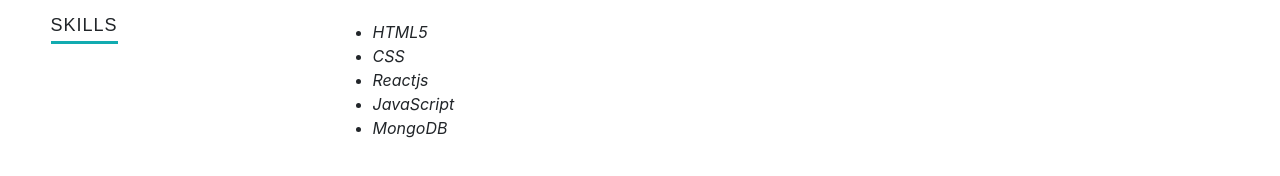
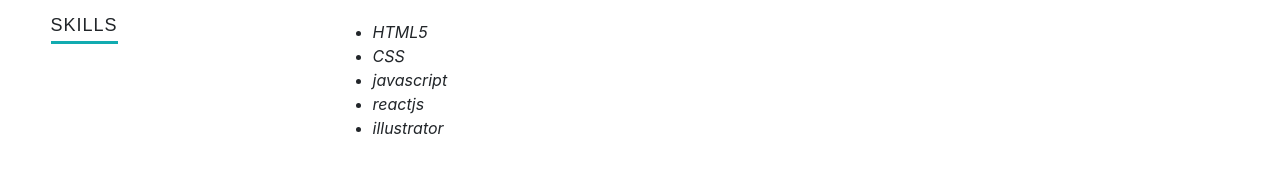
Before and after one commit to rachelkline/Portfolio, a React (Create React App) app: page / in a window 1280 px wide. Shown: the part 2153-2329 px from the top of the page. Built offline with nearby package versions, Linux system fonts and the light colour scheme; the HTML template or start-up script is replaced by a standard one.

Commit message:
Added Skill Bar Graph

```diff
--- a/src/resumeData.js
+++ b/src/resumeData.js
@@ -44,7 +44,6 @@
         "Achievements": "Worked backstage at concerts, events, and promotions with the Digital and Social Media team to create visually appealing stories and posts for the social media pages of large radio brands [including Q102, Power 99, Alt 104.5, 106.1 The Breeze, and WDAS Philly]"
       }
     ],
-    "skillsDescription": "",
     "skills": [
       {
         "skillname": "HTML5"
@@ -53,13 +52,13 @@
         "skillname": "CSS"
       },
       {
-        "skillname": "Reactjs"
+        "skillname": "javascript"
       },
       {
-        "skillname": "JavaScript"
+        "skillname": "reactjs"
       },
       {
-        "skillname": "MongoDB"
+        "skillname": "illustrator"
       }
     ],
 }
```
